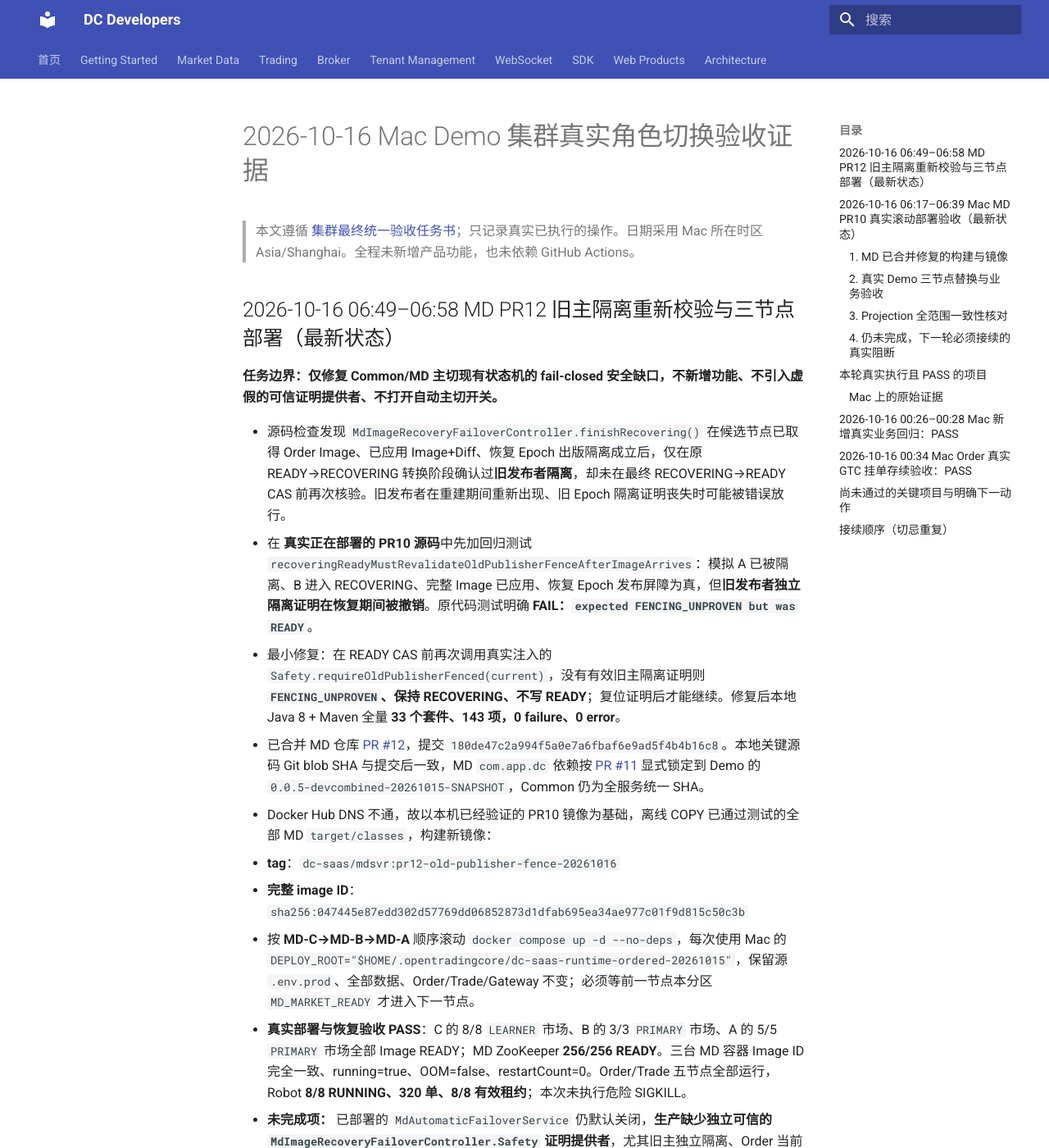
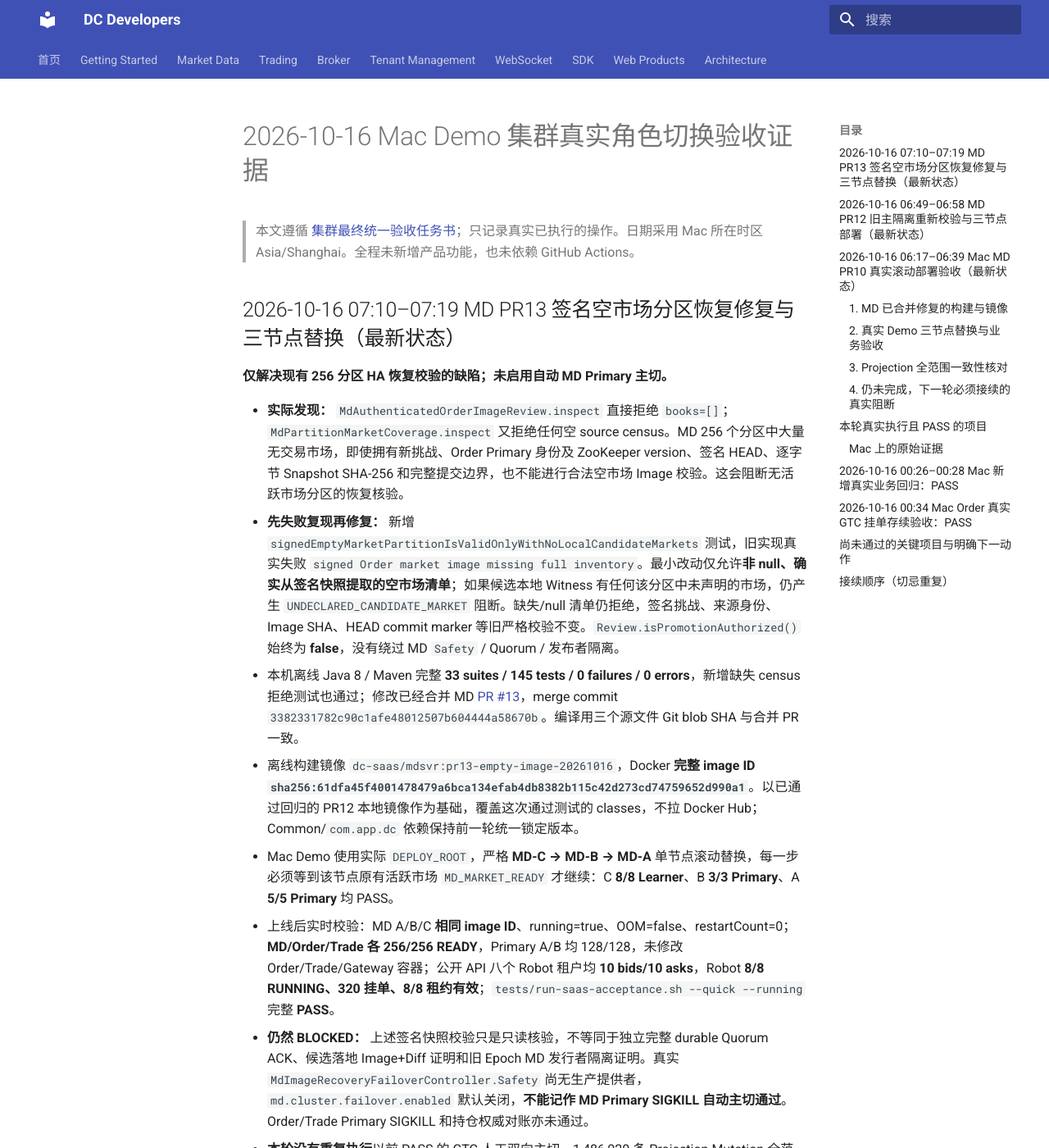
Before and after one commit to bliplink/dc-quant-deploy, an MkDocs documentation site: the page built from docs/CLUSTER_HA_REAL_ROLLOUT_EVIDENCE_20261016.zh-CN.md, in a window 1280 px wide and 1400 px high. Shown: the whole window at 82% size. Built offline with MkDocs 1.6.1 and Material for MkDocs 9.7.7, drawn with Linux system fonts in a browser that asks for light colours; some of the changed text lies outside the part shown.

Commit message:
docs(ha): record signed empty MD image fix and exact 3-node Demo rollout [skip ci]

```diff
--- a/docs/CLUSTER_HA_REAL_ROLLOUT_EVIDENCE_20261016.zh-CN.md
+++ b/docs/CLUSTER_HA_REAL_ROLLOUT_EVIDENCE_20261016.zh-CN.md
@@ -1,6 +1,19 @@
 # 2026-10-16 Mac Demo 集群真实角色切换验收证据
 
 > 本文遵循 [集群最终统一验收任务书](CLUSTER_HA_FINAL_ACCEPTANCE_MISSION_20261015.zh-CN.md)；只记录真实已执行的操作。日期采用 Mac 所在时区 Asia/Shanghai。全程未新增产品功能，也未依赖 GitHub Actions。
+
+## 2026-10-16 07:10–07:19 MD PR13 签名空市场分区恢复修复与三节点替换（最新状态）
+
+**仅解决现有 256 分区 HA 恢复校验的缺陷；未启用自动 MD Primary 主切。**
+
+- **实际发现：** `MdAuthenticatedOrderImageReview.inspect` 直接拒绝 `books=[]`；`MdPartitionMarketCoverage.inspect` 又拒绝任何空 source census。MD 256 个分区中大量无交易市场，即使拥有新挑战、Order Primary 身份及 ZooKeeper version、签名 HEAD、逐字节 Snapshot SHA-256 和完整提交边界，也不能进行合法空市场 Image 校验。这会阻断无活跃市场分区的恢复核验。
+- **先失败复现再修复：** 新增 `signedEmptyMarketPartitionIsValidOnlyWithNoLocalCandidateMarkets` 测试，旧实现真实失败 `signed Order market image missing full inventory`。最小改动仅允许**非 null、确实从签名快照提取的空市场清单**；如果候选本地 Witness 有任何该分区中未声明的市场，仍产生 `UNDECLARED_CANDIDATE_MARKET` 阻断。缺失/null 清单仍拒绝，签名挑战、来源身份、Image SHA、HEAD commit marker 等旧严格校验不变。`Review.isPromotionAuthorized()` 始终为 **false**，没有绕过 MD `Safety` / Quorum / 发布者隔离。
+- 本机离线 Java 8 / Maven 完整 **33 suites / 145 tests / 0 failures / 0 errors**，新增缺失 census 拒绝测试也通过；修改已经合并 MD [PR #13](https://github.com/bliplink/com.app.dc.mdsvr/pull/13)，merge commit `3382331782c90c1afe48012507b604444a58670b`。编译用三个源文件 Git blob SHA 与合并 PR 一致。
+- 离线构建镜像 `dc-saas/mdsvr:pr13-empty-image-20261016`，Docker **完整 image ID `sha256:61dfa45f4001478479a6bca134efab4db8382b115c42d273cd74759652d990a1`**。以已通过回归的 PR12 本地镜像作为基础，覆盖这次通过测试的 classes，不拉 Docker Hub；Common/`com.app.dc` 依赖保持前一轮统一锁定版本。
+- Mac Demo 使用实际 `DEPLOY_ROOT`，严格 **MD-C → MD-B → MD-A** 单节点滚动替换，每一步必须等到该节点原有活跃市场 `MD_MARKET_READY` 才继续：C **8/8 Learner**、B **3/3 Primary**、A **5/5 Primary** 均 PASS。
+- 上线后实时校验：MD A/B/C **相同 image ID**、running=true、OOM=false、restartCount=0；**MD/Order/Trade 各 256/256 READY**，Primary A/B 均 128/128，未修改 Order/Trade/Gateway 容器；公开 API 八个 Robot 租户均 **10 bids/10 asks**，Robot **8/8 RUNNING、320 挂单、8/8 租约有效**；`tests/run-saas-acceptance.sh --quick --running` 完整 **PASS**。
+- **仍然 BLOCKED：** 上述签名快照校验只是只读核验，不等同于独立完整 durable Quorum ACK、候选落地 Image+Diff 证明和旧 Epoch MD 发行者隔离证明。真实 `MdImageRecoveryFailoverController.Safety` 尚无生产提供者，`md.cluster.failover.enabled` 默认关闭，**不能记作 MD Primary SIGKILL 自动主切通过**。Order/Trade Primary SIGKILL 和持仓权威对账亦未通过。
+- **本轮没有重复执行**以前 PASS 的 GTC 人工双向主切、1,486,020 条 Projection Mutation 全范围在线扫描；必要时后续故障验收须重新建立各账本真实权威断点，不得用旧审计报告代表新故障注入的对账。
 
 ## 2026-10-16 06:49–06:58 MD PR12 旧主隔离重新校验与三节点部署（最新状态）
 
```
